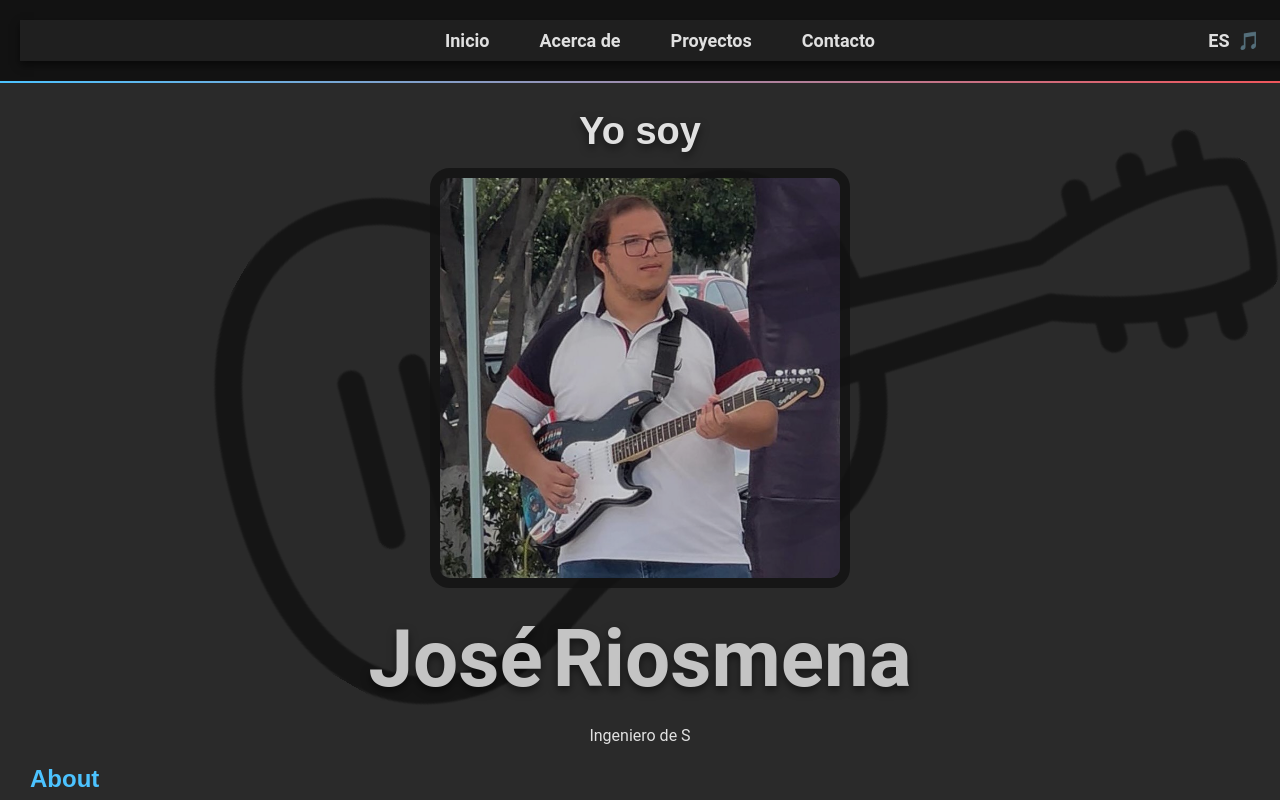
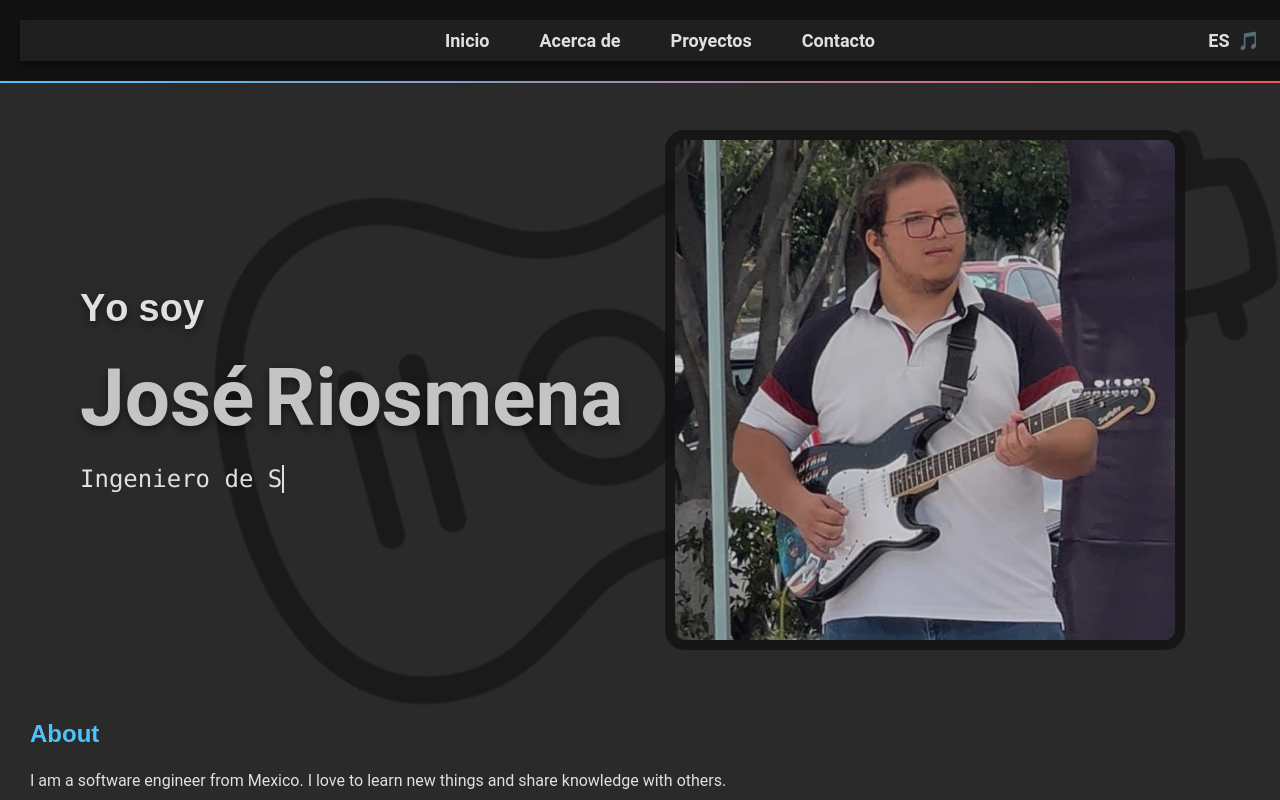
Before and after one commit to Riosmena/riosmena-website, a Next.js app: page / in a window 1280 px wide. Shown: the top 800 px of the page. Built offline with nearby package versions, Linux system fonts and the light colour scheme.

Commit message:
feat(Home): Update and finish design for initial view

```diff
--- a/src/app/globals.css
+++ b/src/app/globals.css
@@ -8,25 +8,55 @@ body {
 
 #introduction {
   display: flex;
-  flex-direction: column;
+  flex-direction: row;
   align-items: center;
   justify-content: center;
-  text-align: center;
+  text-align: left;
+  padding: 50px;
 }
 
-#introduction h4 {
+.text-container {
+  flex: 1;
+  margin-right: 20px;
+  z-index: 2;
+}
+
+#typewriter {
+  position: absolute;
+  display: inline-block;
+  font-family: 'Consolas', monospace;
+  font-size: 24px;
+  color: #e0e0e0;
+  white-space: nowrap;
+  overflow: hidden;
+  border-right: 2px solid #e0e0e0;
+}
+
+h4 span{
   font-family: 'Fjalla One', sans-serif;
   font-size: 38px;
   margin: 0;
-  margin-top: 80px;
-  margin-bottom: 15px;
+  margin-top: 0;
   text-shadow: 0 4px 8px rgba(0, 0, 0, 0.5);
   z-index: 2;
+  transition: transform 0.3s ease-in-out;
+  display: inline-flex;
+}
+
+h4 .space {
+  display: inline-block;
+  width: 10px;
+}
+
+h4 span:hover {
+  animation: tilt 0.3s ease-in-out;
 }
 
 .image-container {
-  position: relative;;
-  margin: 0;
+  flex: 1;
+  display: flex;
+  justify-content: center;
+  align-items: center;
 }
 
 .bg-image {
@@ -34,11 +64,12 @@ body {
   transform: rotate(30deg);
   top: -80px;
   z-index: 0;
-  opacity: 0.5;
+  opacity: 0.4;
   left: 20%;
 }
 
 .center-image {
+  margin-top: 50px;
   border: 10px solid #121212;
   border-radius: 20px;
   transition: color 0.3s ease, transform 0.3s ease-in-out, opacity 0.3s ease, box-shadow 0.3s ease;
@@ -69,7 +100,7 @@ h1 .space {
 
 h1 span:hover {
   color:#ff4c4c;
-  transform: translateY(-35px);
+  transform: translateY(-25px);
   z-index: 3;
 }
 
@@ -185,3 +216,21 @@ a:hover {
   content: "🎵";
   margin-left: 8px;
 }
+
+@keyframes tilt {
+  0% {
+    transform: rotate(0deg);
+  }
+  25% {
+    transform: rotate(-5deg);
+  }
+  50% {
+    transform: rotate(5deg);
+  }
+  75% {
+    transform: rotate(-5deg);
+  }
+  100% {
+    transform: rotate(0deg);
+  }
+}
--- a/src/app/page.tsx
+++ b/src/app/page.tsx
@@ -11,16 +11,15 @@ const Home = () => (
       className="bg-image"
     />
     <section id="introduction">
-      <h4>Yo soy</h4>
-      <div className="image-container">
-        <Image
-          src="/images/hero.jpg"
-          alt="Profile picture"
-          width={400}
-          height={400}
-          className="center-image"
-        />
-      </div>
+      <div className="text-container">
+        <h4>
+          <span>Y</span>
+          <span>o</span>
+          <span className="space"> </span>
+          <span>s</span>
+          <span>o</span>
+          <span>y</span>
+        </h4>
         <h1>
           <span>J</span>
           <span>o</span>
@@ -36,16 +35,28 @@ const Home = () => (
           <span>n</span>
           <span>a</span>
         </h1>
-      <div>
+        <div id="typewriter">
+          <span>
             <Typewriter
               texts={[
                 "Ingeniero de Software",
                 "Atleta",
-            "Musico",
+                "Músico",
                 "Entusiasta de la tecnología",
               ]}
               speed={100}
               delay={2000}
+            />
+          </span>
+        </div>
+      </div>
+      <div className="image-container">
+        <Image
+          src="/images/hero.jpg"
+          alt="Profile picture"
+          width={500}
+          height={500}
+          className="center-image"
         />
       </div>
     </section>
```
Lines whose indentation alone changed are shown as unchanged.
